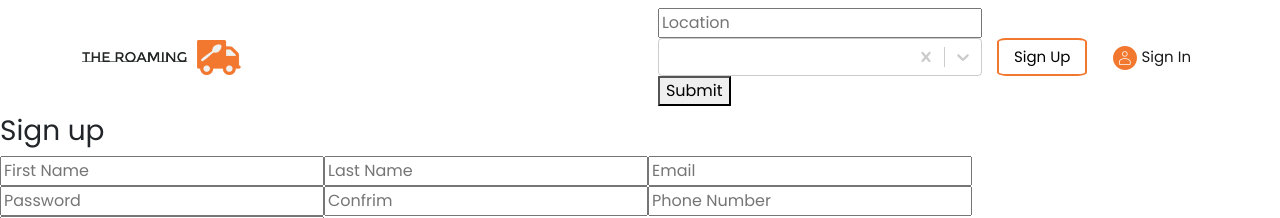
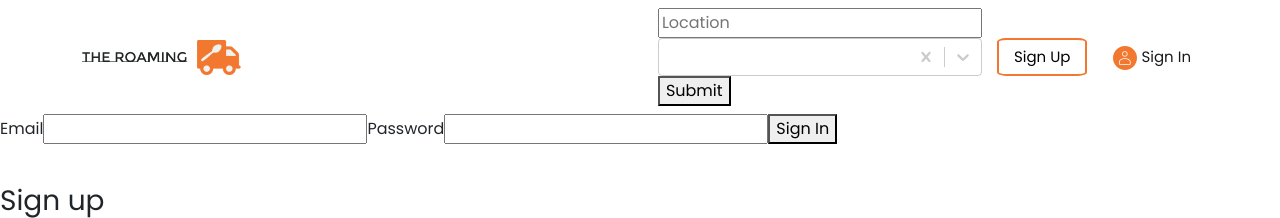
Before and after one commit to DigitalCharlie/roaming-food-trucks, a React (Create React App) app: page /signup in a window 1280 px wide. Shown: the top 218 px of the page. Built offline with nearby package versions, Linux system fonts and the light colour scheme; no server answers; a web font is replaced by a local one.

Commit message:
Sign In form

```diff
--- a/routes/users.js
+++ b/routes/users.js
@@ -6,6 +6,6 @@ router.post('/', userController.createUser);
 router.get('/user/:userid', userController.getUser);
 router.put('/user/:userid', userController.updateUser);
 router.delete('/user/:userid', userController.Delete)
-router.post('/sign_in', userController.signin)
+router.post('/signin', userController.signin)
 
 module.exports = router;
--- /dev/null
+++ b/src/components/SignInForm/SignInForm.js
@@ -0,0 +1,41 @@
+import { useState } from "react";
+import * as usersService from "../../utilities/users-service";
+
+export default function SignInForm({ setUser }) {
+    const [credentials, setCredentials] = useState({
+        email: "",
+        password: ""
+    });
+    const [error, setError] = useState("");
+
+    function handleChange(evt) {
+        setCredentials({ ...credentials, [evt.target.name]: evt.target.value});
+        setError("");
+    };
+
+    async function handleSubmit(evt) {
+        evt.preventDefault();
+        try {
+            const user = await usersService.login(credentials);
+            setUser(user);
+        }   catch {
+            setError("Login Failed - Try Again")
+        }
+    };
+
+
+    return (
+        <div>
+            <div>
+            <form autoComplete="off" onSubmit={handleSubmit}>
+                <label>Email</label>
+                <input type="text" name="email" value={credentials.email} onChange={handleChange} required/>
+                <label>Password</label>
+                <input type="password" name="password" value={credentials.password} onChange={handleChange} required />
+                <button type="submit">Sign In</button>
+            </form>
+            </div>
+            <p className="error-message">&nbsp;{error}</p>
+        </div>
+    );
+};
--- a/src/components/SignUpForm/SignUpForm.js
+++ b/src/components/SignUpForm/SignUpForm.js
@@ -1,8 +1,7 @@
 import { useState } from "react";
-import * as usersService from '../../utilities/users-service';
 import { signUp } from '../../utilities/users-service';
 
-export default function SignUpForm({user, setUser}) {
+export default function SignUpForm({ setUser}) {
 
     const [formData, setFormData] = useState({})
 
--- a/src/pages/AuthPage/AuthPage.js
+++ b/src/pages/AuthPage/AuthPage.js
@@ -1,6 +1,7 @@
 import NavBar from "../../components/NavBar/NavBar";
 import SignUpForm from "../../components/SignUpForm/SignUpForm";
 import Footer from "../../components/Footer/Footer"
+import SignInForm from "../../components/SignInForm/SignInForm"
 
 
 
@@ -11,6 +12,7 @@ export default function AuthPage({user, setUser}){
 return (
     <>
     <NavBar/>
+    <SignInForm setUser={setUser} />
     <SignUpForm user={user} setUser={setUser} />
     <Footer />
     </>
--- a/src/utilities/users-api.js
+++ b/src/utilities/users-api.js
@@ -2,7 +2,7 @@ import sendRequest from './send-request'
 
 
 export async function signUp(userData){
-    const res = await fetch('/api/users', {
+    const res = await fetch('/users', {
         method: 'POST',
         headers: {'Content-Type': 'application/json'},
         body: JSON.stringify(userData)
@@ -16,5 +16,5 @@ export async function signUp(userData){
 }
 
 export function login(credentials) {
-    return sendRequest('/api/users/login', 'POST'. credentials)
+    return sendRequest('/users/signin', 'POST', credentials)
 }
```
Also changed, not shown: controllers/users.js (+5 -5 lines).
